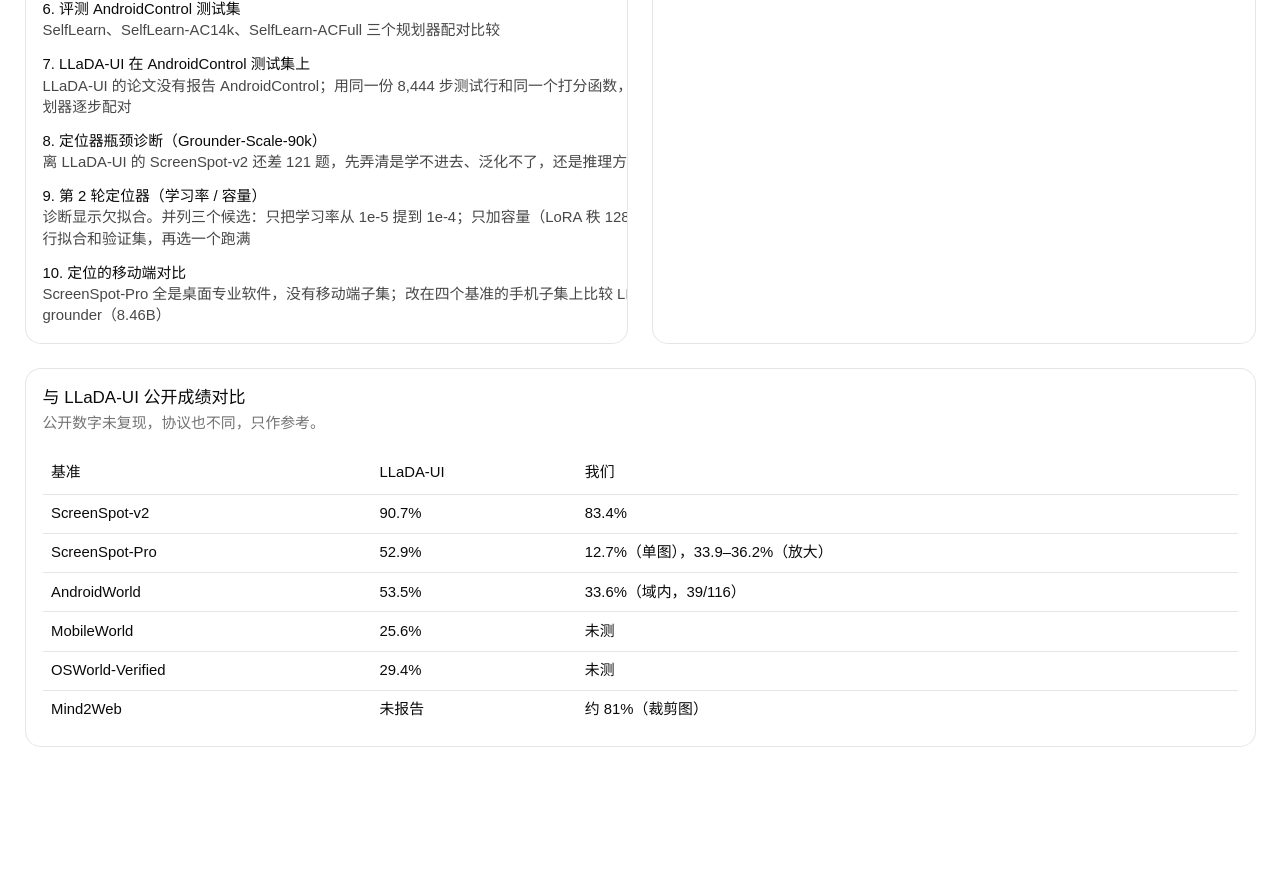
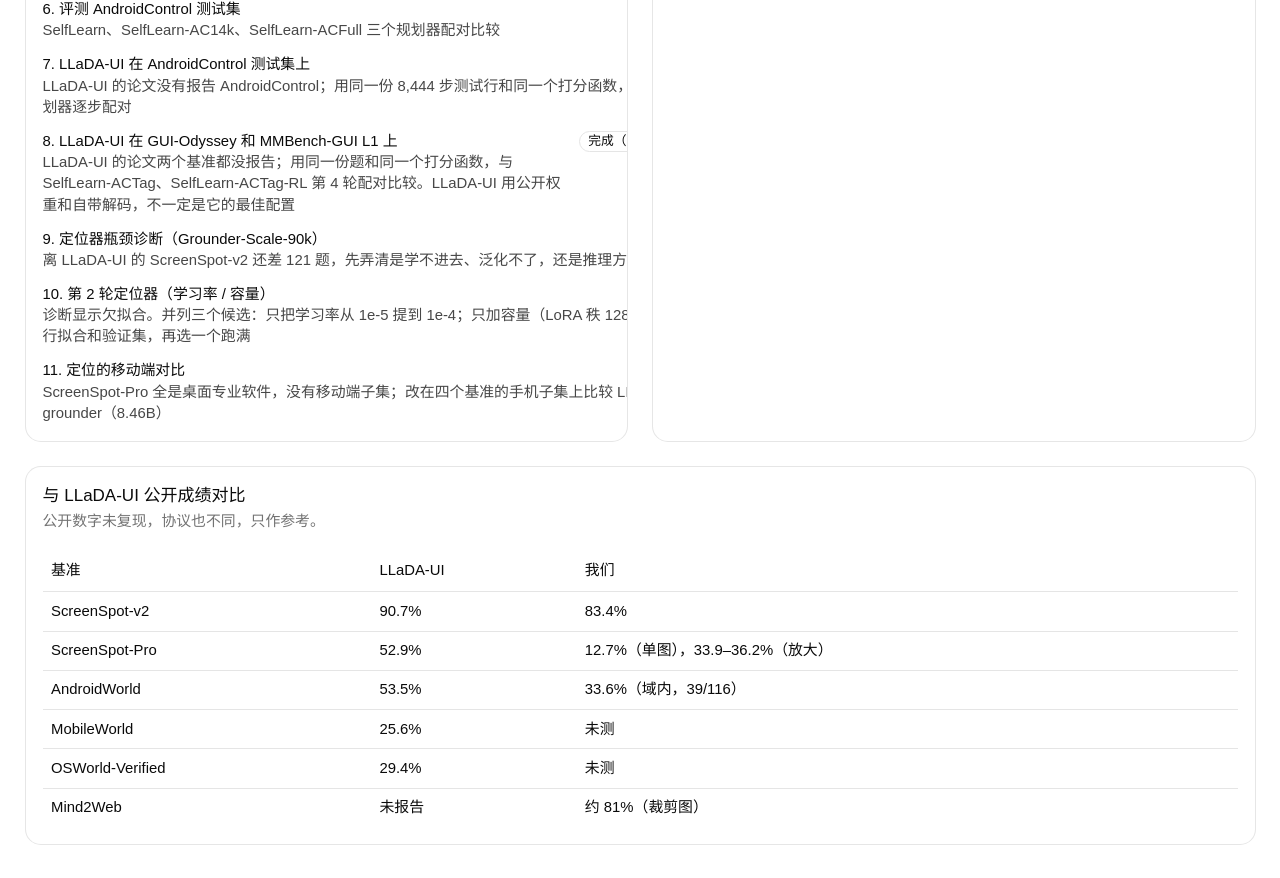
Before and after one commit to moeleak/train-tracer, a React (Vite) app: page / in a window 1280 px wide. Shown: the part 1040-1918 px from the top of the page. Before the commit the page ends 1820 px from the top, so only its background shows below. Built offline with nearby package versions, Linux system fonts and the light colour scheme.

Commit message:
data: add GUI-Odyssey and MMBench-GUI L1 comparison with LLaDA-UI

```diff
--- a/src/data/experiments.ts
+++ b/src/data/experiments.ts
@@ -119,6 +119,7 @@ export const nextSteps = [
   { title: "默认推理定为两次放大", why: "和选窗差异不显著，耗时不到一半", state: "等决定" },
   { title: "评测 AndroidControl 测试集", why: "SelfLearn、SelfLearn-AC14k、SelfLearn-ACFull 三个规划器配对比较", state: "完成（11-12）：步准确率 33.73% / 51.29% / 56.83%；全集比 14k 抽样 +5.5 点 [4.8, 6.3]，比不加 +23.1 点，均显著。只说明 AndroidControl 域内有提升，AndroidWorld 待评" },
   { title: "LLaDA-UI 在 AndroidControl 测试集上", why: "LLaDA-UI 的论文没有报告 AndroidControl；用同一份 8,444 步测试行和同一个打分函数，与我们三个规划器逐步配对", state: "完成。步准确率：LLaDA-UI 45.9%，SelfLearn 33.7%，SelfLearn-AC14k 51.3%，SelfLearn-ACFull 56.8%，三组配对都显著。LLaDA-UI 高于没用过 AndroidControl 数据的 SelfLearn，低于两个在 AndroidControl 上微调过的模型（域内）。LLaDA-UI 点击更准（52.8% 对 50.3%），输在滚动、打开 app、返回。它有 11% 的输出被公开的 HF 解码提前截断，按协议记错；只看未截断的步是 51.5%（有选择偏差）" },
+  { title: "LLaDA-UI 在 GUI-Odyssey 和 MMBench-GUI L1 上", why: "LLaDA-UI 的论文两个基准都没报告；用同一份题和同一个打分函数，与 SelfLearn-ACTag、SelfLearn-ACTag-RL 第 4 轮配对比较。LLaDA-UI 用公开权重和自带解码，不一定是它的最佳配置", state: "完成（11-19）。GUI-Odyssey（随机抽 400 条 episode、6,152 步，官方判据，T=0）AMS：LLaDA-UI 35.98，SelfLearn-ACTag + 定位器 35.71（p = 0.41，持平），RL 第 4 轮 + 定位器 33.40（低 3.0，p = 5e-5）；整条任务全对率三者都是 0。LLaDA-UI 点击更准、更会用 Home 切 app，我们更会判断何时结束。MMBench-GUI L1（全部 3,561 题，官方提示和解析）三档平均：LLaDA-UI 74.75，RL 第 4 轮 74.94，ACTag 75.03，都不显著" },
   { title: "定位器瓶颈诊断（Grounder-Scale-90k）", why: "离 LLaDA-UI 的 ScreenSpot-v2 还差 121 题，先弄清是学不进去、泛化不了，还是推理方式的问题，再决定第 2 轮怎么训", state: "完成（11-15）。它在自己训练过的 OS-Atlas 行上也只答对 68.5%，和没见过的验证行（67%）差不多，属于欠拟合；ScreenSpot-v2 的差距 121 题里 92 题是图标；独错题里六成是点错元素（多是相邻的同类图标），三成是按字面找文字，差一点的只有 2/40；网格 98 和两次放大都不能挽回（1,028、1,042 对 1,046）" },
   { title: "第 2 轮定位器（学习率 / 容量）", why: "诊断显示欠拟合。并列三个候选：只把学习率从 1e-5 提到 1e-4；只加容量（LoRA 秩 128 并覆盖 MLP）；两者都改。先各跑 1,500 步的短程筛选，按事先定好的规则看训练行拟合和验证集，再选一个跑满", state: "完成（11-17）。筛选后选了只改学习率，并让打包器不再丢行，8 卡跑满。ScreenSpot-v2 1,061 题（83.4%），比 Grounder-Scale-90k 多 15 题（p = 0.18，不显著），离 LLaDA-UI 的 1,167 还差 106 题，其中 74 题是图标。三个 epoch 分别是 1,061、1,057、1,058，多训没有用；OS-Atlas 训练行仍只答对 69.5%，欠拟合基本没缓解" },
   { title: "定位的移动端对比", why: "ScreenSpot-Pro 全是桌面专业软件，没有移动端子集；改在四个基准的手机子集上比较 LLaDA-UI（16.7B）和我们的 grounder（8.46B）", state: "完成。LLaDA-UI 对 Grounder-Desktop（全图 980）：ScreenSpot-V2 mobile 91.8 对 86.0，MMBench-GUI L2 手机 87.2 对 66.6，UI-I2E-Bench mobile 81.3 对 67.4，VenusBench-GD mobile 77.1 对 46.4，四项都显著。LLaDA-UI 在 ScreenSpot-V2 全集本地复现 91.75（论文 90.7）。ScreenSpot-Pro 按相同题集更正：全集 1,581 题上 Grounder-Base 5.44%，Grounder-Desktop 7.59%" },
```
